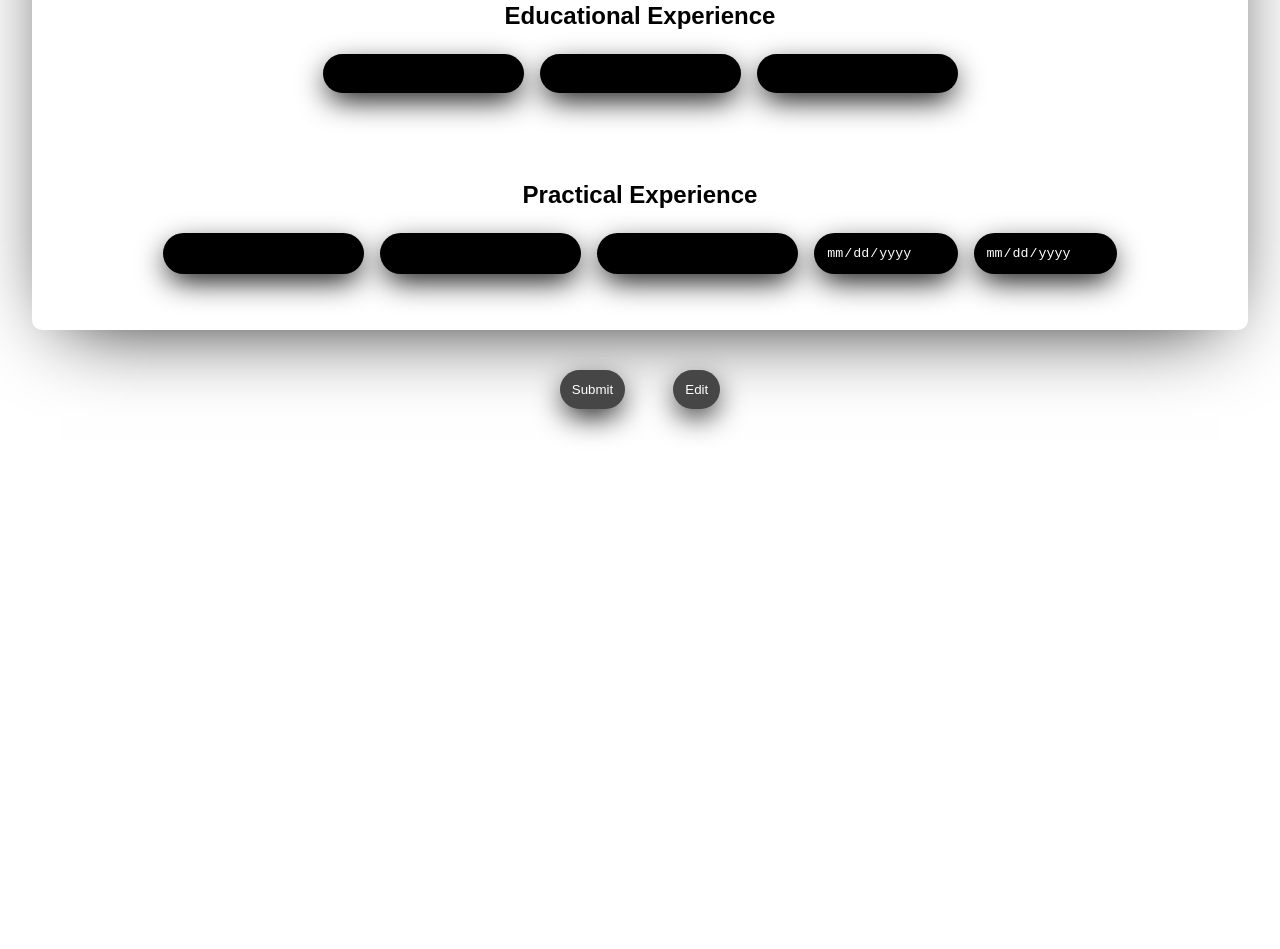
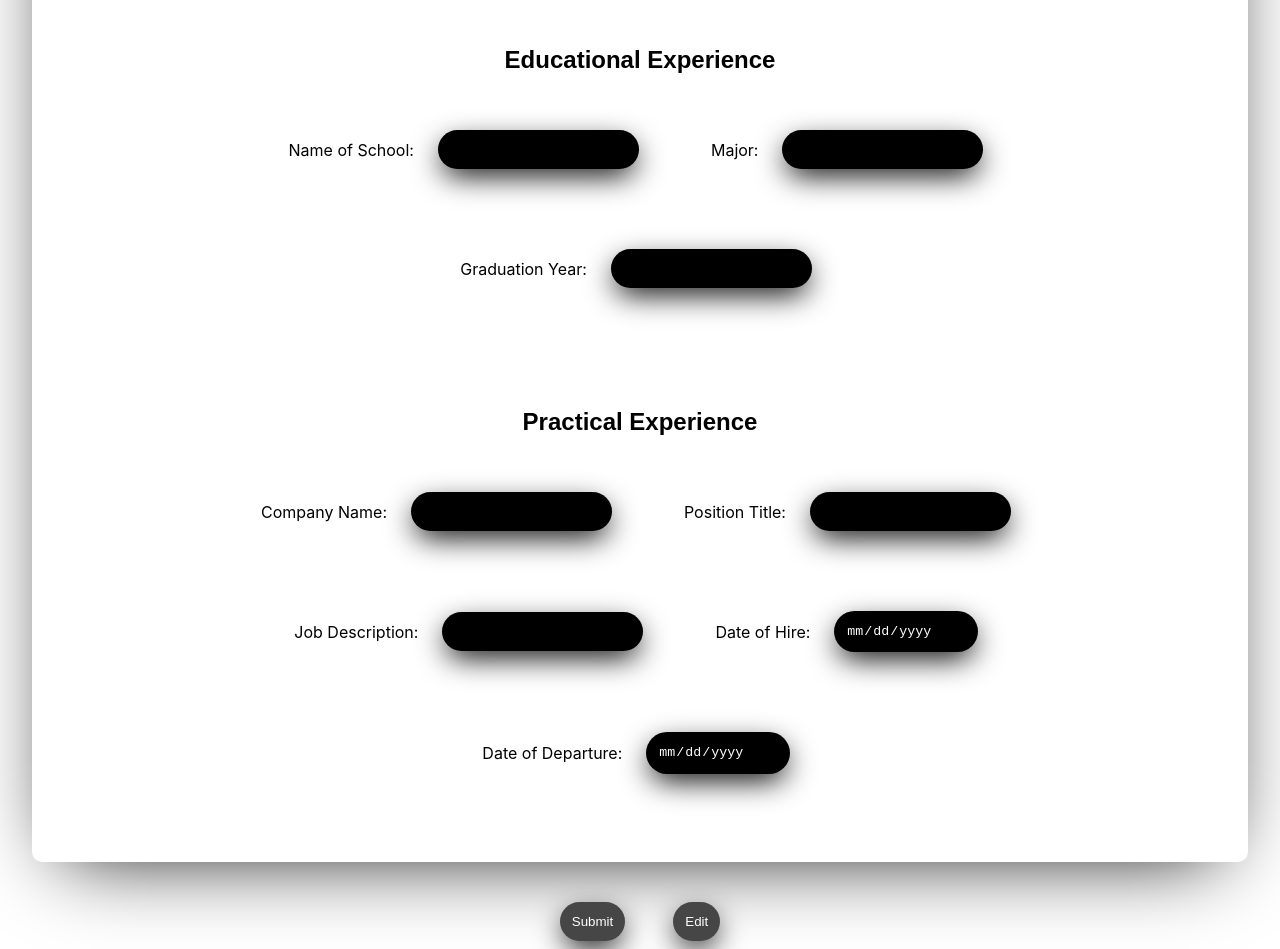
Before and after one commit to SlysDev/cv-application, a React (Create React App) app: page / in a window 1280 px wide. Shown: the part 300-1249 px from the top of the page. Before the commit the page ends 800 px from the top, so only its background shows below. Built offline with nearby package versions, Linux system fonts and the light colour scheme; a web font is replaced by a local one.

Commit message:
Finished display formatting & fixed data collection

```diff
--- a/src/components/EducationalExperience.js
+++ b/src/components/EducationalExperience.js
@@ -19,6 +19,8 @@ export default class EducationalExperience extends Component {
                 <div className="form-section-container">
                     <h2>Educational Experience</h2>
                     <div className="section-information">
+                        <div className="form-item">
+                            <p>Name of School:</p>
                             <input
                                 value={this.state.schoolName}
                                 onChange={(e) => {
@@ -30,6 +32,9 @@ export default class EducationalExperience extends Component {
                                 name="schoolName"
                                 id=""
                             />
+                        </div>
+                        <div className="form-item">
+                            <p>Major:</p>
                             <input
                                 value={this.state.major}
                                 onChange={(e) => {
@@ -41,6 +46,10 @@ export default class EducationalExperience extends Component {
                                 name="major"
                                 id=""
                             />
+                        </div>
+                        <div className="form-item">
+                            <p>Graduation Year:</p>
+
                             <input
                                 value={this.state.graduationYear}
                                 onChange={(e) => {
@@ -54,15 +63,22 @@ export default class EducationalExperience extends Component {
                             />
                         </div>
                     </div>
+                </div>
             );
         } else {
             return (
                 <div className="form-section-container">
                     <h2>Educational Experience</h2>
                     <div className="section-information">
+                        <div className="form-item">
                             <p>{this.state.schoolName}</p>
+                        </div>
+                        <div className="form-item">
                             <p>{this.state.major}</p>
+                        </div>
+                        <div className="form-item">
                             <p>{this.state.graduationYear}</p>
+                        </div>
                     </div>
                 </div>
             );
--- a/src/components/PracticalExperience.js
+++ b/src/components/PracticalExperience.js
@@ -21,6 +21,8 @@ export default class PracticalExperience extends Component {
                 <div className="form-section-container">
                     <h2>Practical Experience</h2>
                     <div className="section-information">
+                        <div className="form-item">
+                            <p>Company Name:</p>
                             <input
                                 value={this.state.companyName}
                                 onChange={(e) => {
@@ -32,6 +34,9 @@ export default class PracticalExperience extends Component {
                                 name="companyName"
                                 id=""
                             />
+                        </div>
+                        <div className="form-item">
+                            <p>Position Title:</p>
                             <input
                                 value={this.state.positionTitle}
                                 onChange={(e) => {
@@ -43,6 +48,9 @@ export default class PracticalExperience extends Component {
                                 name="positionTitle"
                                 id=""
                             />
+                        </div>
+                        <div className="form-item">
+                            <p>Job Description:</p>
                             <input
                                 value={this.state.jobDescription}
                                 onChange={(e) => {
@@ -54,20 +62,30 @@ export default class PracticalExperience extends Component {
                                 name="jobDescription"
                                 id=""
                             />
+                        </div>
+                        <div className="form-item">
+                            <p>Date of Hire:</p>
                             <input
-                            onChange={(value) => {
+                                onChange={(e) => {
+                                    let capturedDate = new Date(e.target.value);
                                     this.setState({
-                                    dateOfHire: new Date(value),
+                                        dateOfHire: capturedDate,
                                     });
+                                    console.log(capturedDate);
                                 }}
                                 type="date"
                                 name="dateOfHire"
                                 id=""
                             />
+                        </div>
+                        <div className="form-item">
+                            <p>Date of Departure:</p>
                             <input
-                            onChange={(value) => {
+                                onChange={(e) => {
                                     this.setState({
-                                    dateOfDeparture: new Date(value),
+                                        dateOfDeparture: new Date(
+                                            e.target.value
+                                        ),
                                     });
                                 }}
                                 type="date"
@@ -76,17 +94,35 @@ export default class PracticalExperience extends Component {
                             />
                         </div>
                     </div>
+                </div>
             );
         } else {
             return (
                 <div className="form-section-container">
                     <h2>Practical Experience</h2>
                     <div className="section-information">
+                        <div className="form-item">
+                            <p>Company Name:</p>
                             <p>{this.state.companyName}</p>
+                        </div>
+                        <div className="form-item">
+                            <p>Position Title:</p>
                             <p>{this.state.positionTitle}</p>
+                        </div>
+                        <div className="form-item">
+                            <p>Job Description:</p>
                             <p>{this.state.jobDescription}</p>
+                        </div>
+                        <div className="form-item">
+                            <p>Date of Hire:</p>
                             <p>{this.state.dateOfHire.toLocaleDateString()}</p>
-                        <p>{this.state.dateOfDeparture.toLocaleDateString()}</p>
+                        </div>
+                        <div className="form-item">
+                            <p>Date of Departure:</p>
+                            <p>
+                                {this.state.dateOfDeparture.toLocaleDateString()}
+                            </p>
+                        </div>
                     </div>
                 </div>
             );
--- a/src/styles/ApplicationSections.css
+++ b/src/styles/ApplicationSections.css
@@ -35,3 +35,10 @@ input:focus {
     justify-content: center;
     flex-wrap: wrap;
 }
+
+.form-item {
+    display: flex;
+    margin: 2rem;
+    gap: 1rem;
+    align-items: center;
+}
```
Lines whose indentation alone changed are shown as unchanged.
